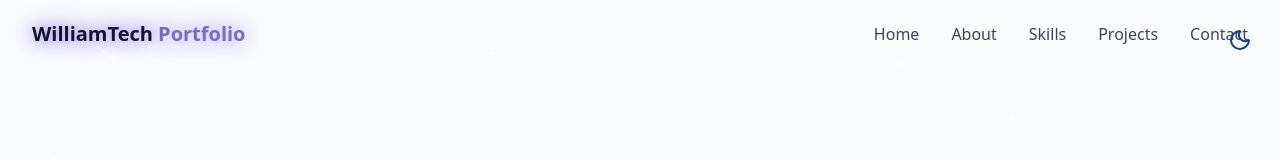
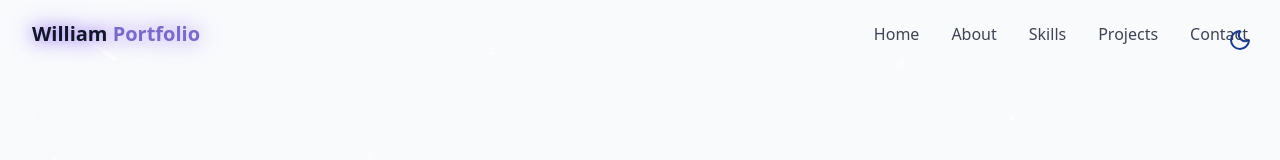
Before and after one commit to william67ww/Portfolio, a React (Vite) app: page / in a window 1280 px wide. Shown: the top 160 px of the page. Built offline with nearby package versions, Linux system fonts and the light colour scheme.

Commit message:
update Navbar branding from "WilliamTech" to "William"

```diff
--- a/src/components/Navbar.jsx
+++ b/src/components/Navbar.jsx
@@ -35,7 +35,7 @@
                     href="#hero"
                 >
                     <span className="relative z-10 ">
-                        <span className="text-glow text-foreground">WilliamTech</span> Portfolio
+                        <span className="text-glow text-foreground">William</span> Portfolio
                     </span>
                 </a>
                 <div className="hidden md:flex space-x-8">
```
